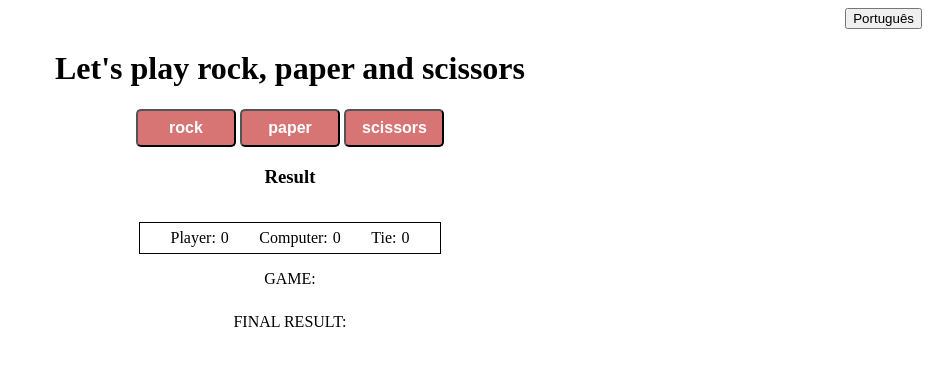
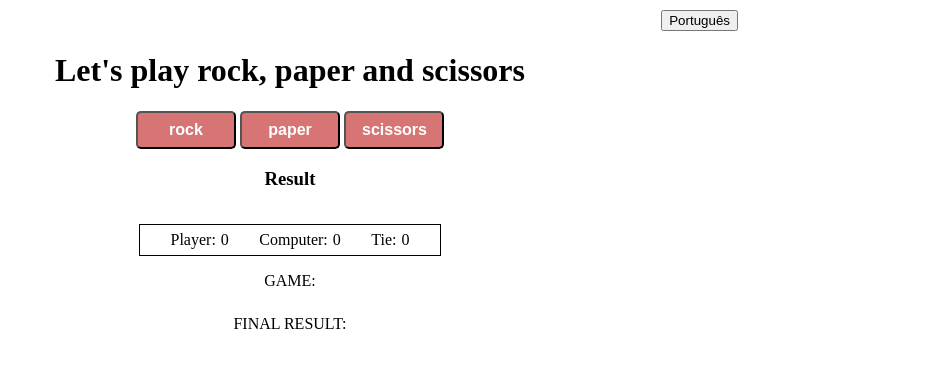
Before and after one commit to steniowrsilva/rock-paper-scissors, a plain HTML site: page index.html in a window 1280 px wide. Shown: the whole page, without its empty margins (350-1280 px from the left). Drawn offline with Linux system fonts and the light colour scheme.

Commit message:
adjust margins

```diff
--- a/style.css
+++ b/style.css
@@ -1,6 +1,8 @@
 body {
     display: flex;
     flex-direction: column;
+    width: 70%;
+    margin: 10px auto;
 }
 #langButtons {
     width: 100%;
```
